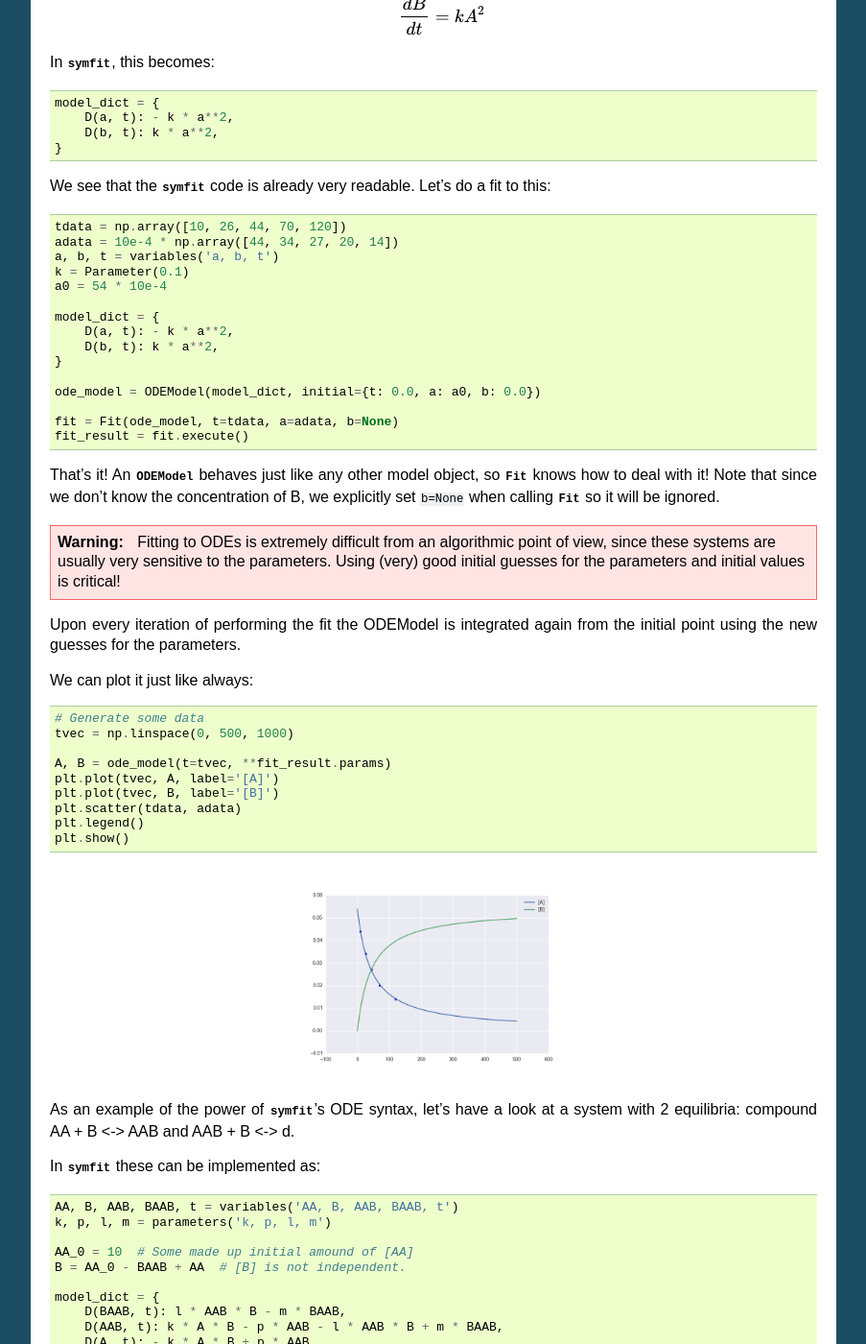
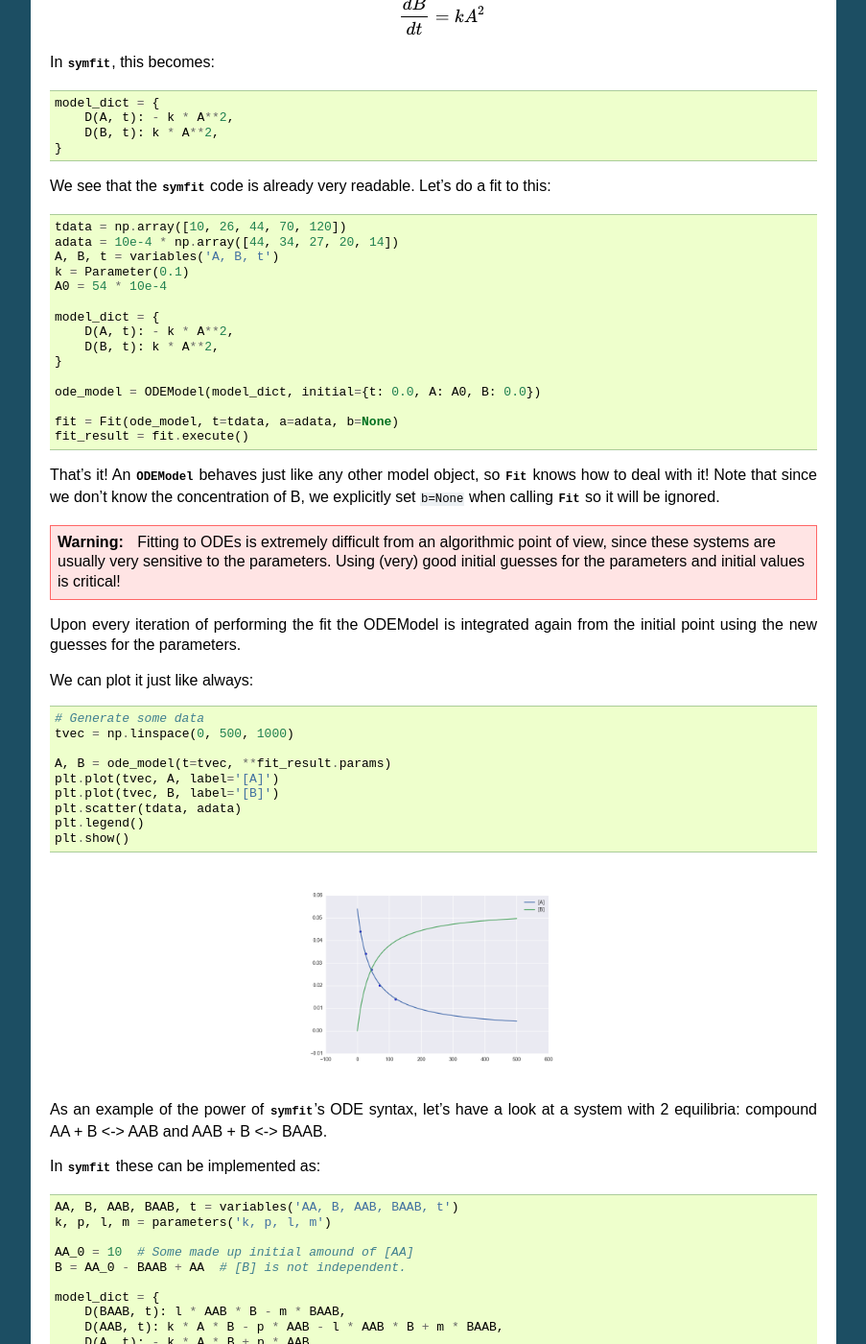
Before and after one commit to tBuLi/symfit, a Sphinx documentation site: the page built from docs/fitting_types.rst, in a window 1280 px wide and 1400 px high, scrolled down 3857 px. Shown: the whole window at 96% size, without its empty margins (198-1101 px from the left). Built offline with Sphinx 7.4.7, drawn with Linux system fonts in a browser that asks for light colours.

Commit message:
Fixed some typos

```diff
--- a/docs/fitting.rst
+++ b/docs/fitting.rst
@@ -20,7 +20,7 @@ The first thing :mod:`symfit` does is build :math:`\chi^2` for your model::
 
     chi_squared = sum((y - f)**2/sigmas[y]**2 for y, f in model.items())
 
-In this line ``sigmas`` is a dict which contains all vars that where given a
+In this line ``sigmas`` is a dict which contains all variables that where given a
 value, or returns 1 otherwise.
 
 This :math:`\chi^2` is then transformed into a python function which can then
@@ -30,7 +30,7 @@ be used to do the numerical calculations::
     py_chi_squared = lambdify(vars + params, chi_squared)
 
 We are now almost there. Just two steps left. The first is to wrap all the data
-into the ``py_chi_squared`` function using :func:`~functools.partial` into the
+into the ``py_chi_squared`` function using :func:`~functoolsiable.partial` into the
 function to be optimized::
 
     from functools import partial
--- a/docs/fitting_types.rst
+++ b/docs/fitting_types.rst
@@ -230,8 +230,8 @@ We then need the following system of rate equations:
 In :mod:`symfit`, this becomes::
 
     model_dict = {
-        D(a, t): - k * a**2,
-        D(b, t): k * a**2,
+        D(A, t): - k * A**2,
+        D(B, t): k * A**2,
     }
 
 We see that the :mod:`symfit` code is already very readable. Let's do a fit to
@@ -239,16 +239,16 @@ this::
 
     tdata = np.array([10, 26, 44, 70, 120])
     adata = 10e-4 * np.array([44, 34, 27, 20, 14])
-    a, b, t = variables('a, b, t')
+    A, B, t = variables('A, B, t')
     k = Parameter(0.1)
-    a0 = 54 * 10e-4
+    A0 = 54 * 10e-4
 
     model_dict = {
-        D(a, t): - k * a**2,
-        D(b, t): k * a**2,
+        D(A, t): - k * A**2,
+        D(B, t): k * A**2,
     }
 
-    ode_model = ODEModel(model_dict, initial={t: 0.0, a: a0, b: 0.0})
+    ode_model = ODEModel(model_dict, initial={t: 0.0, A: A0, B: 0.0})
 
     fit = Fit(ode_model, t=tdata, a=adata, b=None)
     fit_result = fit.execute()
@@ -283,7 +283,7 @@ We can plot it just like always::
    :alt: Linear Model Fit Data
 
 As an example of the power of :mod:`symfit`'s ODE syntax, let's have a look at
-a system with 2 equilibria: compound AA + B <-> AAB and AAB + B <-> d.
+a system with 2 equilibria: compound AA + B <-> AAB and AAB + B <-> BAAB.
 
 In :mod:`symfit` these can be implemented as::
 
--- a/docs/tutorial.rst
+++ b/docs/tutorial.rst
@@ -164,8 +164,8 @@ If for some reason no :class:`~symfit.core.fit.Fit` is initiated you can make a
     y_2_result = outcome.y_2
 
 
-symfit exposes sympy.api
-------------------------
+symfit exposes sympy
+--------------------
 
 :mod:`symfit` exposes the `sympy <http://docs.sympy.org/latest/>`_ api as well,
 so mathematical expressions such as :class:`~sympy.functions.elementary.exponential.exp`,
```
